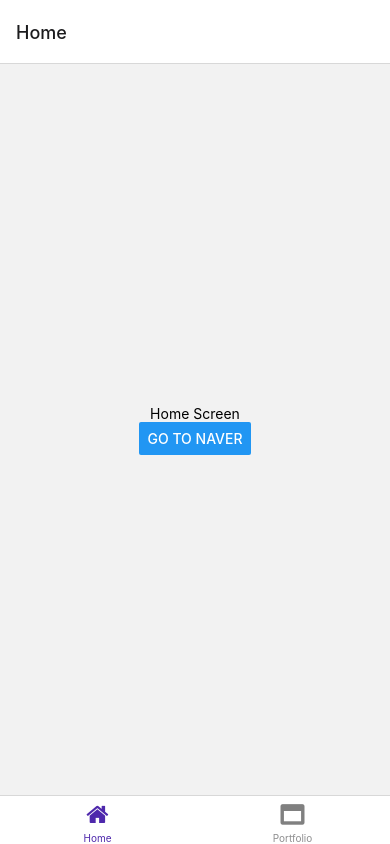
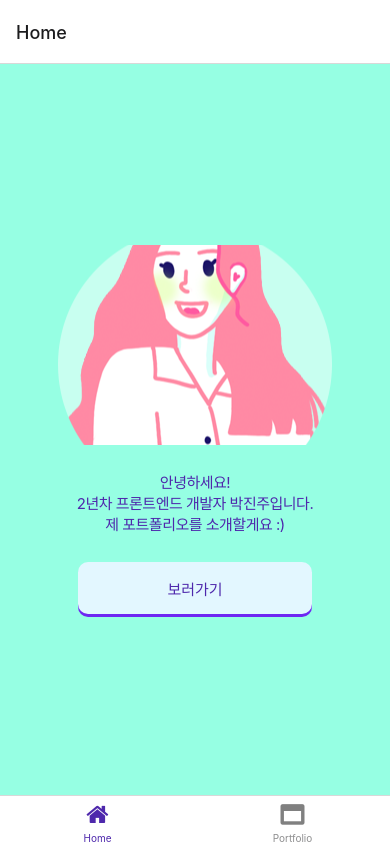
Before and after one commit to cause38/react-native, a React Native app: screen /Home in a window 390 px wide. Built offline with nearby package versions, Linux system fonts and the light colour scheme.

Commit message:
Update: Home 퍼블리싱 완료

```diff
--- a/navigation/screens/Home.js
+++ b/navigation/screens/Home.js
@@ -1,11 +1,63 @@
 import * as React from 'react';
-import {View, Text, Button} from 'react-native';
+import {View, Text, TouchableOpacity, Image, StyleSheet} from 'react-native';
+import welcomeImg from '../../assets/images/aboutImg.png';
 
 export default function Home({navigation}) {
   return (
-    <View style={{flex: 1, alignItems: 'center', justifyContent: 'center'}}>
-      <Text>Home Screen</Text>
-      <Button title="Go to Naver" onPress={() => navigation.navigate('Webview')} />
+    <View style={styles.container}>
+      <View style={styles.imgBox}>
+        <Image source={welcomeImg} style={styles.image} />
+      </View>
+      <Text
+        style={styles.text}
+      >{`안녕하세요!\n2년차 프론트엔드 개발자 박진주입니다.\n제 포트폴리오를 소개할게요 :)`}</Text>
+      <TouchableOpacity style={styles.button} onPress={() => navigation.navigate('Portfolio')}>
+        <Text style={styles.btnText}>보러가기</Text>
+      </TouchableOpacity>
     </View>
   );
 }
+
+const styles = StyleSheet.create({
+  container: {
+    flex: 1,
+    alignItems: 'center',
+    justifyContent: 'center',
+    backgroundColor: '#96ffe3',
+  },
+  imgBox: {
+    height: 200,
+  },
+  image: {
+    height: '100%',
+    objectFit: 'contain',
+  },
+  text: {
+    marginVertical: '7%',
+    textAlign: 'center',
+    color: '#4e28ac',
+    fontSize: 15,
+    lineHeight: 21,
+    letterSpacing: -0.5,
+  },
+  button: {
+    width: '60%',
+    borderRadius: 10,
+    paddingVertical: '4%',
+    backgroundColor: '#e3f7ff',
+    shadowColor: '#6f27f2',
+    shadowOffset: {
+      width: 0,
+      height: 3,
+    },
+    shadowOpacity: 1,
+    shadowRadius: 0,
+    elevation: 1,
+  },
+  btnText: {
+    width: '100%',
+    textAlign: 'center',
+    fontSize: 15,
+    color: '#4e28ac',
+  },
+});
```
Also changed, not shown: assets/images/aboutImg.png (added).
